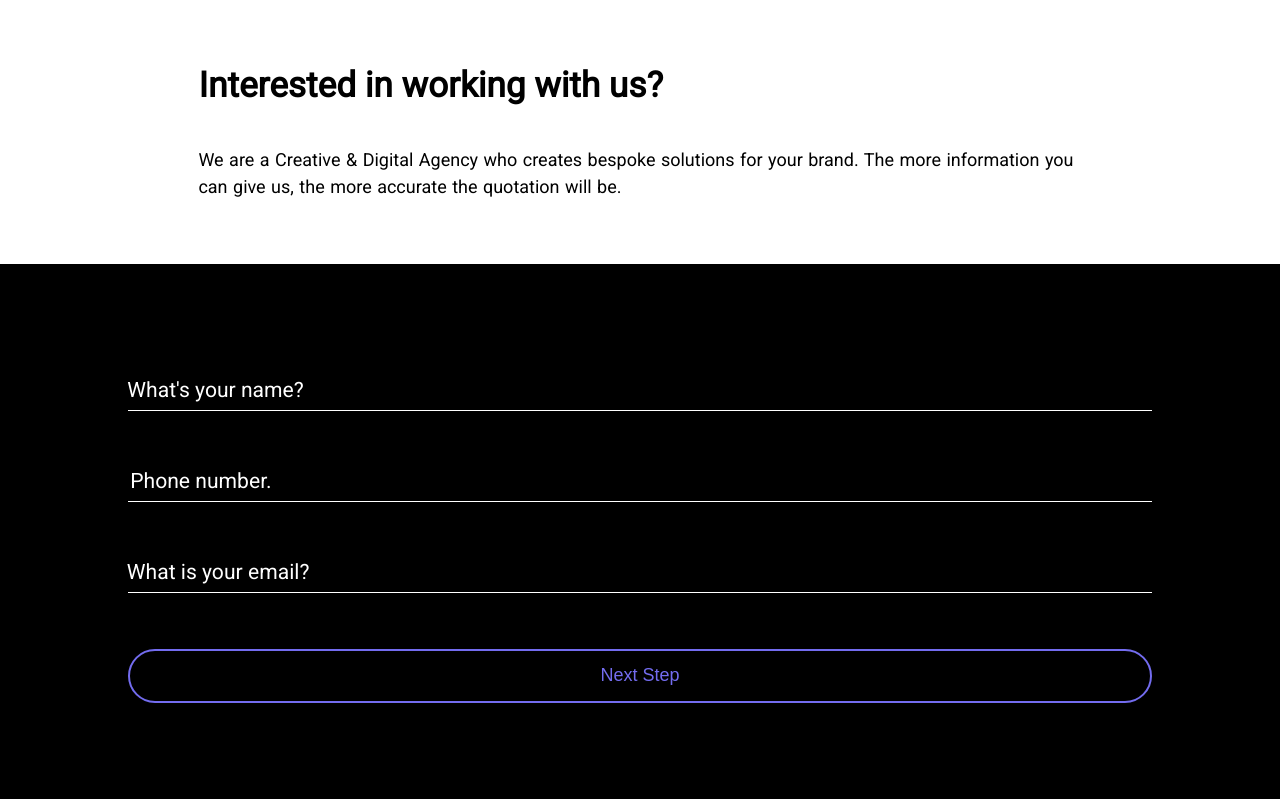
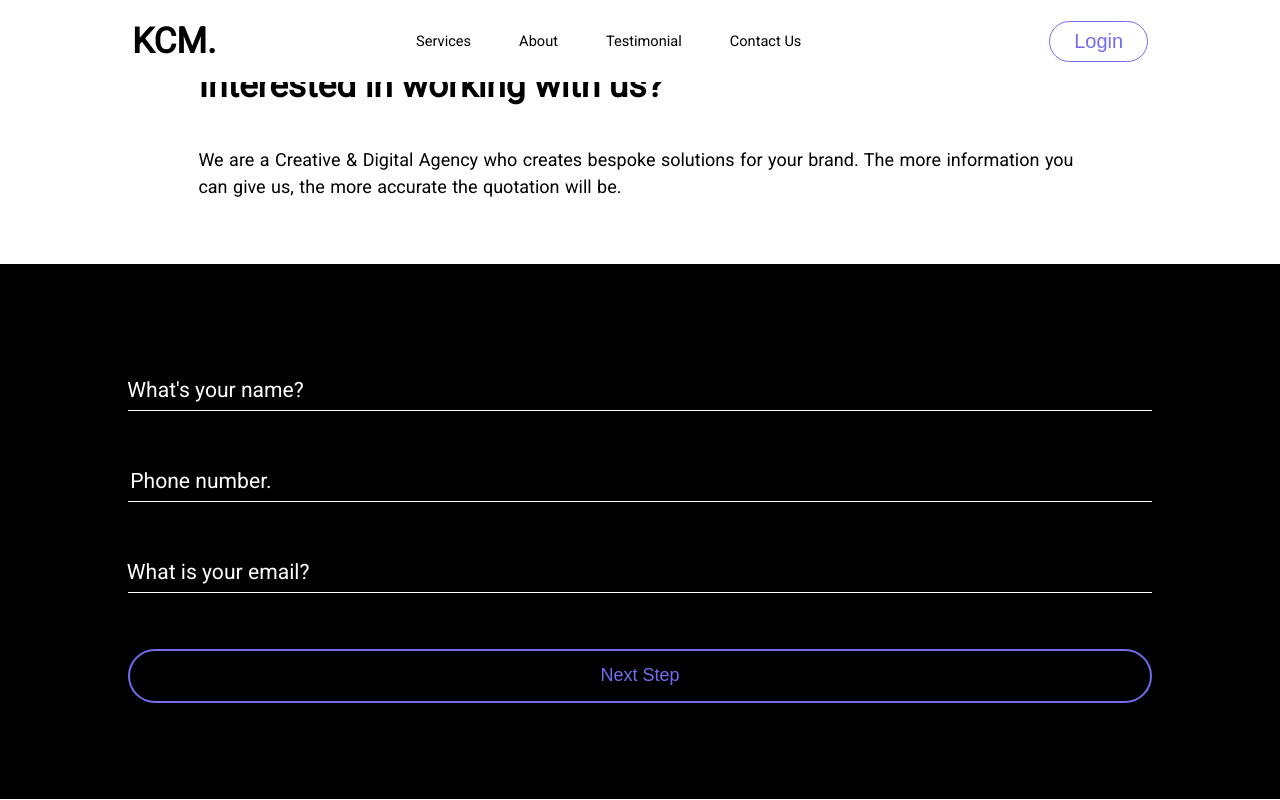
Before and after one commit to HAL-Services/KCM-New, a React (Create React App) app: page / in a window 1280 px wide. Built offline with nearby package versions, Linux system fonts and the light colour scheme.

Commit message:
Created Navbar

```diff
--- a/src/App.jsx
+++ b/src/App.jsx
@@ -1,9 +1,11 @@
 import "./styles/App.scss";
 import Login from "./components/Login";
+import NavBar from "./components/NavBar";
 
 function App() {
   return (
     <div className="App">
+      <NavBar />
       <Login />
     </div>
   );
--- /dev/null
+++ b/src/components/NavBar.jsx
@@ -0,0 +1,32 @@
+import "../styles/NavBar.scss";
+
+const NavBar = () => {
+  return (
+    <header className="navbar">
+      <div className="logo">KCM.</div>
+      <div className="titles">
+        <nav>
+          <ul>
+            <li>
+              Services<span></span>
+            </li>
+            <li>
+              About<span></span>
+            </li>
+            <li>
+              Testimonial<span></span>
+            </li>
+            <li>
+              Contact Us<span></span>
+            </li>
+          </ul>
+        </nav>
+      </div>
+      <div className="login-btn">
+        <button type="submit">Login</button>
+      </div>
+    </header>
+  );
+};
+
+export default NavBar;
--- a/src/styles/Login.scss
+++ b/src/styles/Login.scss
@@ -61,7 +61,7 @@
     border:none;
     height: 50px;
     padding: 0 5px;
-    font-size: var(--h1-font-size);
+    font-size: var(--h2-font-size);
     color: var(--default-color);
   }
   .input-container label{
--- /dev/null
+++ b/src/styles/NavBar.scss
@@ -0,0 +1,66 @@
+.navbar{
+  background-color: var(--default-color);
+  display: flex;
+  justify-content: space-around;
+  align-items: center;
+  position: fixed;
+  padding: 1.25rem 2rem;
+  width: 100%;
+
+  ::selection{
+    background-color: var(--first-color-lighter);
+    color: var(--first-color);
+  }
+}
+
+.logo{
+  font-size: var(--h1-font-size);
+  font-weight: var(--font-semi-bold);
+}
+
+.titles{
+  nav{
+    ul{
+      list-style-type: none;
+      display: flex;
+    }
+    li{
+      margin-right: 3rem;
+      position: relative;
+      font-size: var(--small-font-size);
+      font-weight: var(--font-medium);
+      span{
+        position: absolute;
+        height: 1px;
+        width: 0;
+        bottom: 0;
+        left: 0;
+        background-color: var(--secondary-color);
+        transition: .3s;
+      }
+      &:hover{
+        cursor: pointer;
+        span{
+          width: 100%;
+        }
+      }
+    }
+  }
+}
+
+.login-btn{
+  button{
+    padding: 0.5rem 1.5rem;
+    font-size: var(--h2-font-size);
+    background-color: var(--default-color);
+    border: 1px solid var(--first-color);
+    color: var(--first-color);
+    border-radius: 2rem;
+    transition: 0.4s;
+    &:hover{
+      cursor: pointer;
+      background-color: var(--first-color);
+      color: var(--default-color);
+    }
+  }
+}
```
